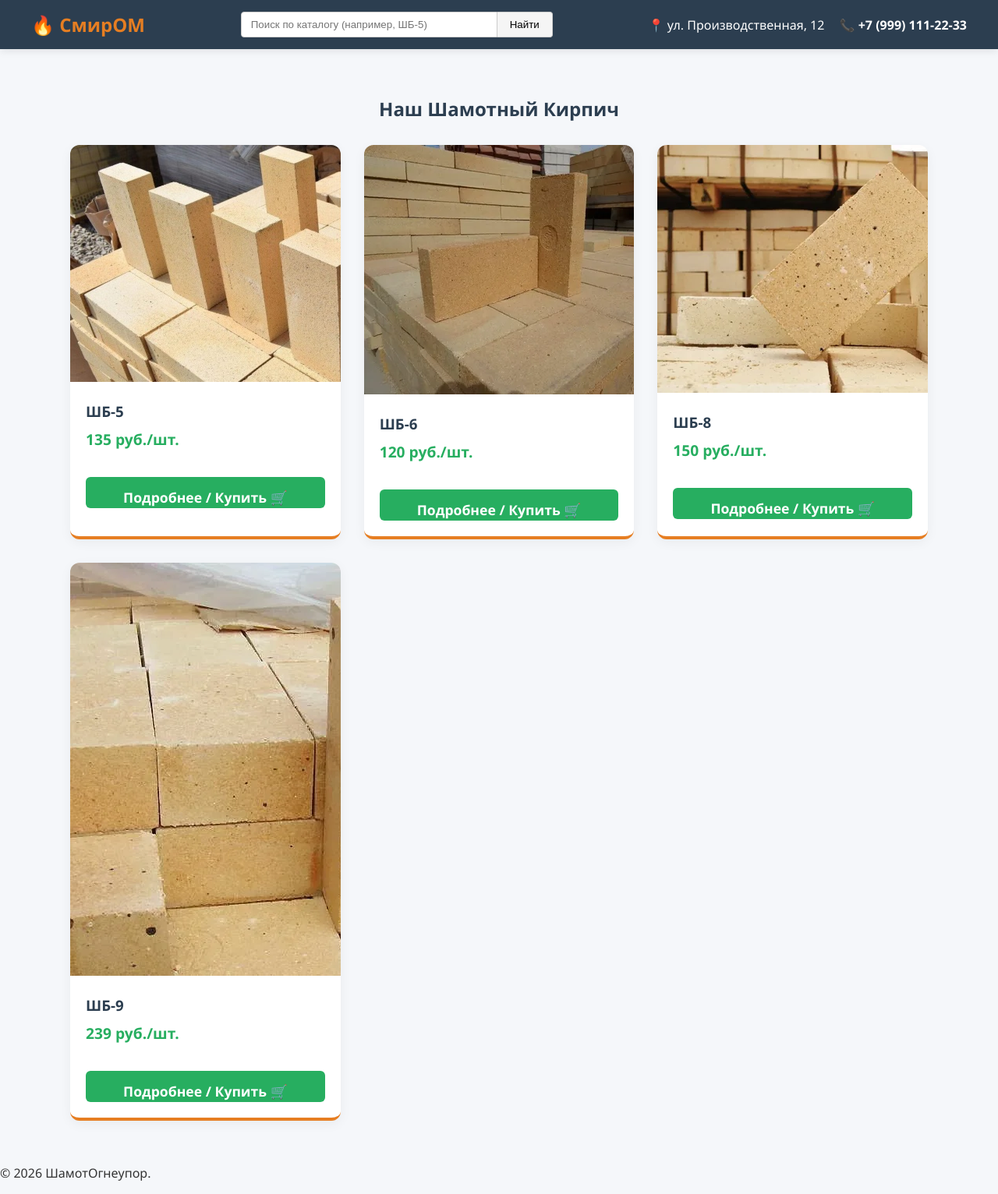
After one commit to maksim7672/brick-catalog-django, a Django app: page /search/ in a window 1280 px wide. The commit adds this page. Shown: the whole page at 78% size. Run offline with Django 5.2, Linux system fonts and the light colour scheme; data comes from the database, SQL or seed files in the repository; both versions use the stored data as it was after the commit.

Commit message:
Final: perfect layout, search independence and complete order system

```diff
--- a/brick_project/settings.py
+++ b/brick_project/settings.py
@@ -11,6 +11,8 @@ https://docs.djangoproject.com/en/6.1/ref/settings/
 """
 
 from pathlib import Path
+
+import os
 
 # Build paths inside the project like this: BASE_DIR / 'subdir'.
 BASE_DIR = Path(__file__).resolve().parent.parent
@@ -115,7 +117,8 @@ USE_TZ = True
 # Static files (CSS, JavaScript, Images)
 # https://docs.djangoproject.com/en/6.1/howto/static-files/
 
-STATIC_URL = 'static/'
+STATIC_URL = '/static/'
+STATICFILES_DIRS = [os.path.join(BASE_DIR, 'catalog', 'catalog', 'static')]
 
 
 # Email
@@ -127,7 +130,6 @@ MAILERS = {
     },
 }
 
-import os
 
 MEDIA_URL = '/media/'
 MEDIA_ROOT = os.path.join(BASE_DIR, 'media')
--- a/brick_project/urls.py
+++ b/brick_project/urls.py
@@ -23,6 +23,9 @@ from django.conf.urls.static import static
 urlpatterns = [
     path('admin/', admin.site.urls),
     path('', views.index, name='index'),
+    path('search/', views.search_view, name='search'),
+    path('brick/<int:brick_id>/', views.brick_detail, name='brick_detail'),
+    path('brick/<int:brick_id>/order/', views.create_order_view, name='create_order'),
 ]
 
 urlpatterns += static(settings.MEDIA_URL, document_root=settings.MEDIA_ROOT)
--- /dev/null
+++ b/catalog/catalog/static/catalog/style.css
@@ -0,0 +1,209 @@
+body {
+    font-family: 'Segoe UI', Tahoma, Geneva, Verdana, sans-serif;
+    margin: 0; padding: 0;
+    background-color: #f5f7fa; color: #333;
+    display: flex; flex-direction: column; min-height: 100vh;
+}
+
+.main-header {
+    background-color: #2c3e50; color: white;
+    padding: 15px 40px; display: flex;
+    justify-content: space-between; align-items: center;
+    box-shadow: 0 2px 10px rgba(0,0,0,0.1);
+}
+
+.logo h1 { margin: 0; font-size: 1.5rem; color: #e67e22; }
+.header-contacts a { color: white; text-decoration: none; font-weight: bold; margin-left: 15px; }
+
+.container { max-width: 1100px; margin: 40px auto; padding: 0 20px; flex: 1; }
+.page-title { text-align: center; color: #2c3e50; margin-bottom: 30px; }
+
+/* 📐 СЕТКА ИЗ 3 КАРТОЧЕК В РЯД */
+.brick-grid {
+    display: grid !important;
+    grid-template-columns: repeat(auto-fill, minmax(300px, 1fr)) !important;
+    gap: 30px !important;
+}
+
+.brick-card {
+    background: white; border-radius: 12px;
+    box-shadow: 0 4px 15px rgba(0,0,0,0.05);
+    overflow: hidden; display: flex; flex-direction: column;
+    transition: transform 0.2s; border-bottom: 4px solid #e67e22;
+}
+
+.brick-card:hover { transform: translateY(-5px); }
+
+.brick-link { text-decoration: none; color: inherit; }
+
+.brick-img {
+    width: 100%; height: 200px; object-fit: cover;
+}
+
+.brick-card-info { padding: 20px; display: flex; flex-direction: column; flex: 1; }
+.brick-card-info h3 { margin: 0 0 10px 0; color: #2c3e50; }
+.price { font-weight: bold; color: #27ae60; font-size: 1.2em; margin-bottom: 15px; }
+
+
+.buy-btn {
+    background-color: #e67e22; color: white; border: none;
+    padding: 12px; border-radius: 6px; cursor: pointer;
+    font-weight: bold; width: 100%; transition: background 0.2s;
+    text-align: center; text-decoration: none; display: block; box-sizing: border-box;
+}
+.buy-btn:hover { background-color: #d35400; }
+
+/* Главный контейнер карточки товара */
+.detail-wrapper {
+    display: flex !important;
+    gap: 30px !important;
+    background: #ffffff !important;
+    padding: 20px !important; /* Уменьшили внутренние отступы всей страницы */
+    border-radius: 12px !important;
+    box-shadow: 0 4px 20px rgba(0,0,0,0.05) !important;
+    align-items: flex-start !important;
+}
+
+/* Левая колонка с описанием */
+.detail-left {
+    flex: 1.3 !important;
+    min-width: 250px !important;
+}
+
+/* Правая колонка с калькулятором (Делаем шире!) */
+.detail-right {
+    flex: 1.1 !important;
+    min-width: 350px !important; /* Гарантирует нормальную ширину полей */
+}
+
+/* Серый блок калькулятора */
+.calc-block {
+    background: #f8fafc !important;
+    border: 1px solid #e2e8f0 !important;
+    border-radius: 10px !important;
+    padding: 15px !important; /* Сжали внутренние отступы */
+    box-sizing: border-box !important;
+    width: 100% !important;
+}
+
+/* Компактные поля ввода */
+.calc-input {
+    width: 100% !important;
+    padding: 8px 12px !important; /* Сделали поля тоньше по высоте */
+    font-size: 0.95rem !important;
+    border: 1px solid #cbd5e1 !important;
+    border-radius: 6px !important;
+    background: #ffffff !important;
+    box-sizing: border-box !important;
+    height: 38px !important; /* Уменьшили высоту с 48px до 38px */
+    margin-bottom: 8px !important; /* Уменьшили отступы между полями */
+}
+
+/* Кнопка заказа */
+.buy-btn {
+    width: 100% !important;
+    height: 40px !important; /* Сделали кнопку компактнее */
+    border: none !important;
+    background: #27ae60 !important;
+    color: white !important;
+    border-radius: 6px !important;
+    font-size: 0.95rem !important;
+    font-weight: bold !important;
+    cursor: pointer !important;
+}
+.calc-result {
+    font-weight: bold !important;
+    font-size: 1.1rem !important;
+    color: #e67e22 !important;
+    background: #ffffff !important;
+    padding: 12px !important;
+    border-radius: 6px !important;
+    border: 1px dashed #e67e22 !important;
+    text-align: center !important;
+    margin-bottom: 15px !important;
+}
+
+.buy-btn {
+    width: 100% !important;
+    border: none !important;
+    background: #27ae60 !important;
+    color: white !important;
+    padding: 14px !important;
+    border-radius: 6px !important;
+    font-size: 1.1rem !important;
+    font-weight: bold !important;
+    cursor: pointer !important;
+    transition: background 0.2s !important;
+}
+.buy-btn:hover {
+    background: #219653 !important;
+}
+
+.back-link {
+    display: inline-block !important;
+    color: #7f8c8d !important;
+    text-decoration: none !important;
+    font-size: 0.95rem !important;
+}
+
+/* Принудительная сетка для главного контейнера каталога */
+.container, main {
+    display: block !important;
+}
+
+.brick-grid {
+    display: grid !important;
+    grid-template-columns: repeat(3, 1fr) !important; /* Жестко приказываем: ровно 3 колонки */
+    gap: 30px !important;
+    width: 100% !important;
+}
+
+@media (max-width: 768px) {
+    .brick-grid {
+        grid-template-columns: 1fr !important; /* На телефонах карточки будут одна под другой */
+    }
+}
+
+/* Стили для формы поиска */
+.search-form {
+    display: flex;
+    flex-grow: 1; /* Заставляет форму занять всё свободное место между лого и контактами */
+    max-width: 400px; /* Ограничивает ширину, чтобы на огромных экранах не было слишком широко */
+    margin: 0 20px; /* Отступы слева и справа */
+}
+
+.search-form input {
+    width: 100%;
+    padding: 8px 12px;
+    border: 1px solid #ccc;
+    border-radius: 4px 0 0 4px; /* Закругление только слева */
+    outline: none;
+    box-sizing: border-box; /* Критически важно: чтобы padding не ломал ширину */
+}
+
+.search-form button {
+    padding: 8px 16px;
+    border: 1px solid #ccc;
+    border-left: none; /* Убирает границу между полем и кнопкой */
+    border-radius: 0 4px 4px 0; /* Закругление только справа */
+    background-color: #f5f5f5;
+    cursor: pointer;
+}
+
+.search-form button:hover {
+    background-color: #e0e0e0;
+}
+
+/* Адаптив для мобильных */
+@media (max-width: 768px) {
+    .main-header {
+        flex-direction: column;
+        align-items: stretch;
+        gap: 10px;
+        padding: 15px;
+    }
+    .search-form {
+        margin: 0;
+        max-width: 100%;
+    }
+}
--- /dev/null
+++ b/catalog/templates/order_success.html
@@ -0,0 +1,3 @@
+<h2>🎉 Спасибо за заказ!</h2>
+<p>Менеджер скоро свяжется с вами.</p>
+<a href="/">Вернуться на главную</a>
--- /dev/null
+++ b/catalog/templates/search_results.html
@@ -0,0 +1,62 @@
+{% load static %}
+<!DOCTYPE html>
+<html lang="ru">
+<head>
+    <meta charset="UTF-8">
+    <title>СмирОМ — Каталог</title>
+    <link rel="stylesheet" href="{% static 'catalog/style.css' %}?v=3">
+</head>
+<body>
+
+    <header class="main-header">
+        <div class="logo"><h1>🔥 СмирОМ</h1></div>
+         <form action="{% url 'search' %}" method="get" class="search-form">
+        <input type="text" name="q" placeholder="Поиск по каталогу (например, ШБ-5)" aria-label="Поиск товаров">
+        <button type="submit">Найти</button>
+    </form>
+        <div class="header-contacts">
+            <span>📍 ул. Производственная, 12</span>
+            <a href="tel:+79991112233">📞 +7 (999) 111-22-33</a>
+        </div>
+    </header>
+
+    <main class="container">
+        <h2 class="page-title">Наш Шамотный Кирпич</h2>
+
+        <div class="brick-grid">
+            {% for brick in results %}
+                <div class="brick-card">
+                    <a href="{% url 'brick_detail' brick.id %}" class="brick-link">
+
+                        {% if brick.image %}
+                            <img src="{{ brick.image.url }}" alt="{{ brick.name }}">
+                        {% else %}
+                            <div style="height: 200px; background: #e2e8f0; display: flex; align-items: center; justify-content: center;">
+                                Нет фото
+                            </div>
+                        {% endif %}
+
+                        <div class="brick-card-info">
+                            <h3>{{ brick.name }}</h3>
+                            <div class="price">{{ brick.price }} руб./шт.</div>
+                        </div>
+                    </a>
+
+                    <div style="padding: 0 20px 20px 20px;">
+                        <a href="{% url 'brick_detail' brick.id %}" class="buy-btn">Подробнее / Купить 🛒</a>
+                    </div>
+                </div>
+            {% empty %}
+                <!-- Этот блок сработает автоматически, если результатов нет (поиск пуст или товаров нет) -->
+                <div class="no-results">
+                    <h2>По вашему запросу "{{ query }}" ничего не найдено</h2>
+                    <p>Попробуйте изменить формулировку или посмотрите весь каталог.</p>
+                </div>
+            {% endfor %}
+        </div>
+    </main>
+
+    <footer class="main-footer"><p>© 2026 ШамотОгнеупор.</p></footer>
+
+</body>
+</html>
--- a/catalog/views.py
+++ b/catalog/views.py
@@ -1,23 +1,64 @@
-from django.shortcuts import render, redirect
-from .models import Brick, Order  # Импортируем и Кирпич, и Заказ
+from django.shortcuts import render, redirect, get_object_or_404
+from .models import Brick, Order
 
 
+def create_order_view(request, brick_id):
+    if request.method == 'POST':
+        brick = get_object_or_404(Brick, id=brick_id)
+
+        # Получаем данные из полей формы
+        quantity = request.POST.get('quantity')
+        mixture_weight = request.POST.get('mixture_weight', 0)
+        client_name = request.POST.get('client_name')
+        client_phone = request.POST.get('client_phone')
+
+        # Создаем запись в базе данных
+        Order.objects.create(
+            brick=brick,
+            quantity=quantity,
+            mixture_weight=mixture_weight,
+            client_name=client_name,
+            client_phone=client_phone
+        )
+
+        # После успешного заказа перенаправляем на страницу «Спасибо за заказ»
+        # Или можно просто вернуть на главную
+        return render(request, 'order_success.html', {'client_name': client_name})
+
+    return redirect('brick_detail', brick_id=brick_id)
+
 def index(request):
-    # Если пользователь нажал кнопку отправки формы (купить)
     if request.method == 'POST':
         brick_id = request.POST.get('brick_id')
         user_name = request.POST.get('user_name')
         user_phone = request.POST.get('user_phone')
-
-        # Находим кирпич, который хочет купить клиент
         brick = Brick.objects.get(id=brick_id)
-
-        # Создаем новый заказ в базе данных
         Order.objects.create(brick=brick, name=user_name, phone=user_phone)
-
-        # Перезагружаем страницу, чтобы форма очистилась и не дублировалась
         return redirect('index')
 
-    # Это обычный показ кирпичей при заходе на сайт
     all_bricks = Brick.objects.all()
     return render(request, 'index.html', {'bricks': all_bricks})
+
+# Страница отдельного товара с калькулятором
+def brick_detail(request, brick_id):
+    # Находим кирпич по ID или показываем ошибку 404, если такого нет
+    brick = get_object_or_404(Brick, id=brick_id)
+    return render(request, 'brick_detail.html', {'brick': brick})
+
+
+def search_view(request):
+    query = request.GET.get('q', '').strip()
+
+    if query:
+        # Ищем совпадения по имени без учета регистра
+        matched_bricks = [b for b in Brick.objects.all() if query.lower() in b.name.lower()]
+
+        # Если нашли ровно один товар (например, ввели "шб-5"), сразу перекидываем на его страницу
+        if len(matched_bricks) == 1:
+            return redirect('brick_detail', brick_id=matched_bricks[0].id)
+
+        results = matched_bricks
+    else:
+        results = Brick.objects.all()
+
+    return render(request, 'search_results.html', {'results': results, 'query': query})
```
Also changed, not shown: catalog/admin.py (+7 -1 lines), catalog/models.py (+11 -3 lines), catalog/templates/brick_detail.html (added, +97 -0 lines), catalog/templates/index.html (+34 -22 lines), catalog/migrations/0002_order.py (added), catalog/migrations/0003_brick_mixture_per_brick.py (added), catalog/migrations/0004_alter_order_options_rename_phone_order_client_phone_and_more.py (added), db.sqlite3 (added), media/bricks_photos/Shb-9.webp (added), media/bricks_photos/sh-6.webp (added), media/bricks_photos/shb-5.jpg (added), media/bricks_photos/shb-8.webp (added).
